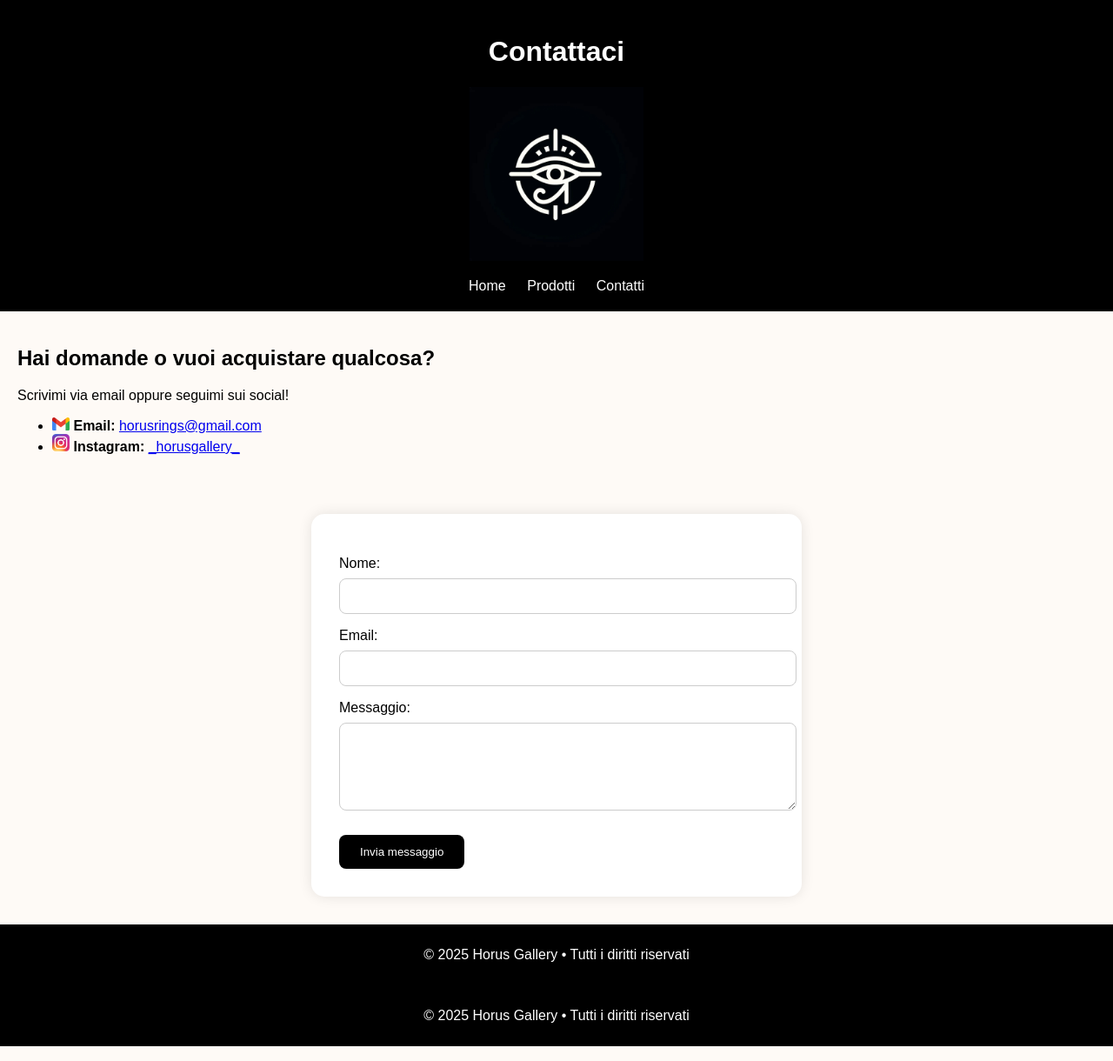
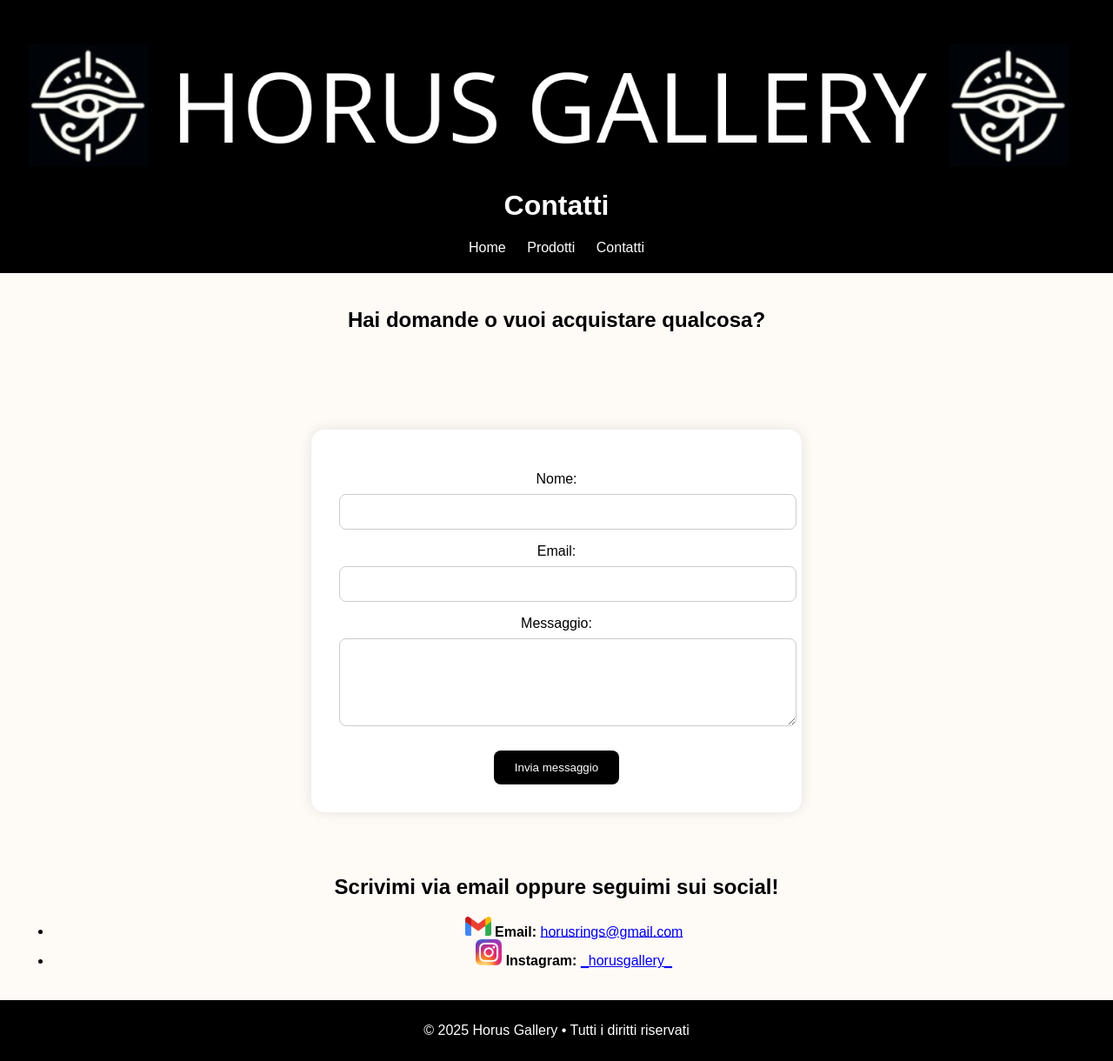
Before and after one commit to HorusGallery/HorusGallery, a plain HTML site: page contatti.html in a window 1280 px wide. Shown: the whole page at 87% size. Drawn offline with Linux system fonts and the light colour scheme.

Commit message:
Stile pagine migliorato

```diff
--- a/contatti.html
+++ b/contatti.html
@@ -11,9 +11,9 @@
 
 <body>
   <header>
-    <h1>Contattaci</h1>
-    <img src="imaggini logo/LOGO.jpg"  style="width:200px;">
+    <img src="imaggini logo/banner1.png"  style="width:100%;">
     <p> </p>
+    <h1>Contatti</h1>
     <nav>
         <a href="index.html">Home</a>
         <a href="prodotti.html">Prodotti</a>
@@ -25,15 +25,12 @@
     <section>
       <h2>Hai domande o vuoi acquistare qualcosa?</h2>
 
-      <p>Scrivimi via email oppure seguimi sui social!</p>
 
-      <ul>
-        <li> <img src="imaggini logo/Gmail.png"  style="width: 20px;">  <strong>Email:</strong> <a href="mailto:horusrings@gmail.com">horusrings@gmail.com</a></li>
-        <li> <img src="imaggini logo/Instagram.png"  style="width: 20px;"> <strong>Instagram:</strong> <a href="https://www.instagram.com/_horusgallery_?igsh=cnEzeG02dm1iYnJp" target="_blank">_horusgallery_</a></li>
-      </ul>
     </section>
   </main>
 
+<main>
+</main>
   <main class="contatti-container">
     <form id="contact-form" action="https://formspree.io/f/abcde123" method="POST">
       <label for="name">Nome:</label>
@@ -52,9 +49,20 @@
     <div id="success-message" class="hidden">Grazie per averci scritto! Ti risponderemo presto 😊</div>
   </main>
 
-  <footer>
-    <p>&copy; 2025 Horus Gallery • Tutti i diritti riservati</p>
-  </footer>
+  <main>
+    <section>
+      <h2>Scrivimi via email oppure seguimi sui social!</h2>
+
+      <p></p>
+
+      <ul>
+        <li> <img src="imaggini logo/Gmail.png"  style="width: 30px;">  <strong>Email:</strong> <a href="mailto:horusrings@gmail.com">horusrings@gmail.com</a></li>
+
+        <li> <img src="imaggini logo/Instagram.png"  style="width: 30px;"> <strong>Instagram:</strong> <a href="https://www.instagram.com/_horusgallery_?igsh=cnEzeG02dm1iYnJp" target="_blank">_horusgallery_</a></li>
+      </ul>
+    </section>
+  </main>
+
 
   <script>
     const form = document.getElementById('contact-form');
@@ -83,8 +91,10 @@
       });
     });
   </script>
+
   <footer>
     <p>&copy; 2025 Horus Gallery • Tutti i diritti riservati</p>
   </footer>
+
 </body>
 </html>
--- a/style.css
+++ b/style.css
@@ -7,11 +7,13 @@ body {
   }
 
   header {
+
     background-color: #000000;
     color: white;
     padding: 20px;
     text-align: center;
   }
+
 
   nav a {
     margin: 0 10px;
@@ -21,6 +23,7 @@ body {
 
   main {
     padding: 20px;
+    text-align: center;
   }
 
   footer {
```
Also changed, not shown: contatti_old.html (+1 -0 lines), index.html (+4 -4 lines), prodotti.html (+11 -2 lines), imaggini logo/banner.png (added), imaggini logo/banner1.png (added).
